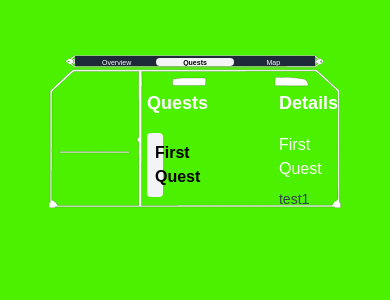
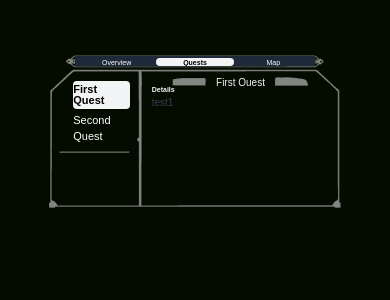
Before and after one commit to king-aedred/saga, a Next.js app: page / in a window 390 px wide. Both pictures are taken after a click on the button "Quests". Shown: the top 300 px of the page. Built offline with nearby package versions, Linux system fonts and the light colour scheme.

Commit message:
svg and elements are now responsive

```diff
--- a/src/app/page.tsx
+++ b/src/app/page.tsx
@@ -145,7 +145,7 @@ export default function Page() {
       ref={containerRef}
       tabIndex ={0}
       onKeyDown={handleKeyDown}
-      className="min-h-screen bg-[#4cf100] outline-none"
+      className="min-h-screen bg-[#040c00] outline-none"
     >
       {/* <img
         src="/main-quest-gone-in-the-quest-log-vanilla-se-pc-v0-guwvqystbdn81.webp"
@@ -191,19 +191,19 @@ export default function Page() {
                 </header>
               </div>
 
-            <div className="absolute inset-x-[3.5%] top-[12%] h-[85%]">
-              <main className="grid h-full pl-18 grid-cols-[22%_1fr] gap-x-22">
+            <div className="absolute inset-x-[3.5%] top-[12%] h-[85%] [container-type:inline-size]">
+              <main className="grid h-full pl-[5.25cqw] grid-cols-[22%_1fr] gap-x-[8cqw]">
                 {currentNavItem === "Quests" ? (
                   <>
                     <aside
-                      className={`h-full p-4 transition-colors duration-150 ${
+                      className={`h-full overflow-hidden pt-[2cqw] transition-colors duration-150 ${
                         activeSection === "questList"
                         ? "bg-gray-800 text-white"
                         : "bg-transparent text-white"
                       }`}
                       >
-                      <h2 className="text-lg font-semibold">Quests</h2>
-                        <div className="mt-4 flex flex-col gap-2">
+                      {/* <h2 className="text-[clamp(7px,1.4cqw,18px)] font-semibold leading-none">Quests</h2> */}
+                        <div className="mt-[1cqw] flex flex-col gap-[0.8cqw]">
                             {quests.map((quest, index) => (
                               <button
                               type="button"
@@ -212,8 +212,8 @@ export default function Page() {
                               onClick={() => {setSelectedIndex(index); setActiveSection("questList");}}
                               className={
                                 index === selectedIndex
-                                  ? "text-left font-bold bg-gray-100 p-2 rounded text-black"
-                                  : "text-left p-2 rounded hover:bg-gray-500"
+                                  ? "inline-flex min-h-[clamp(28px,3.2cqw,44px)] items-center text-left font-bold bg-gray-100 px-[1xqw] text-[clamp(11px,1.2cqw,16px)] rounded leading-none text-black"
+                                  : "inline-flex min-h-[clamp(28px,3.2cqw,44px)] items-center text-left rounded px-[1xqw] text-[clamp(11px,1.2cqw,16px)] hover:bg-gray-500"
                               }
                               >
                                 {quest.name ?? quest.description}
@@ -222,24 +222,26 @@ export default function Page() {
                           </div>
                     </aside>
                     <section
-                      className={`h-full p-4 transition-colors duration-150 ${
+                      className={`h-full overflow-hidden transition-colors duration-150 opacity-95 ${
                         activeSection === "questDetail"
                         ? "bg-gray-800 text-white"
                         : "bg-transparent text-white"
                       }`}
                     >
-                      <h2 className="text-lg font-semibold">Details</h2>
-                      <div className="mt-4">
-                        <h3 className="text-md font-medium">{selectedQuest?.name}</h3>
-                        <p className="mt-2 text-sm text-gray-700">{selectedQuest?.description}</p>
+                      <div className="relative left-[32%] right-[32%] mt-[2.55%] h-[6%] w-[16.1vw] [container-type:size] grid place-items-center overflow-hidden">
+                        <h3 className="w-full px-[4%] text-center font-medium leading-none whitespace-nowrap text-[clamp(10px,70cqh,42px)]">{selectedQuest?.name}</h3>
+                      </div>
+                      <h2 className="text-[clamp(7px,1.4cqw,18px)] font-semibold leading-none">Details</h2>
+                      <div className="mt-[1cqw]">
+                        <p className="mt-[0.8cqw] text-[clamp(10px,1.05cqw,14px)] text-gray-700">{selectedQuest?.description}</p>
                       </div>
                     </section>
                   </>
                 ) : (
                   <>
-                  <section className="col-span-2 p-6">
-                    <h2 className="text-lg font-semibold">{currentNavItem}</h2>
-                    <p className="mt-4 text-sm text-gray-700">
+                  <section className="col-span-2 p-[2cqw]">
+                    <h2 className="text-[clamp(7px,1.4cqw,18px)] font-semibold">{currentNavItem}</h2>
+                    <p className="mt-[1cqw] text-[clamp(10px,1.05cqw,14px)] text-gray-700">
                       Placeholder content...
                     </p>
                   </section>
--- a/src/components/QuestWindowFrame.tsx
+++ b/src/components/QuestWindowFrame.tsx
@@ -11,7 +11,7 @@ export default function QuestWindowFrame({children}: QuestWindowFrameProps) {
         src="/skyrim_log_kontura.svg"
         alt=""
         aria-hidden="true"
-        className="pointer-events-none absolute inset-0 z-0 w-full h-full object-contain"
+        className="pointer-events-none absolute inset-0 z-0 w-full h-full object-contain opacity-50"
       />
 
       <div className="absolute inset-0 z-10 h-full w-full">
```
